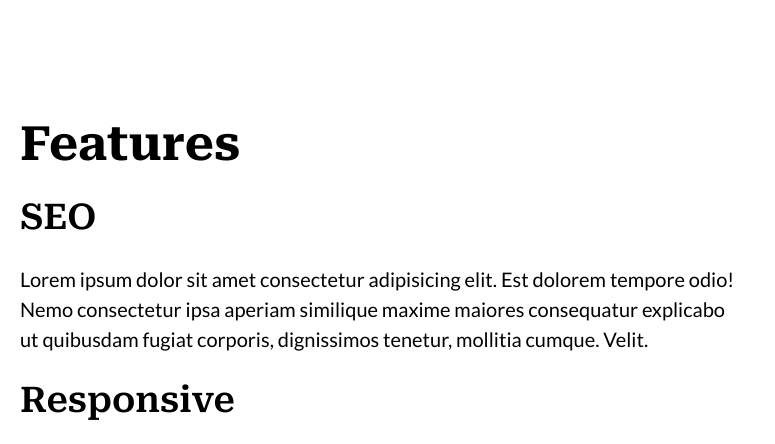
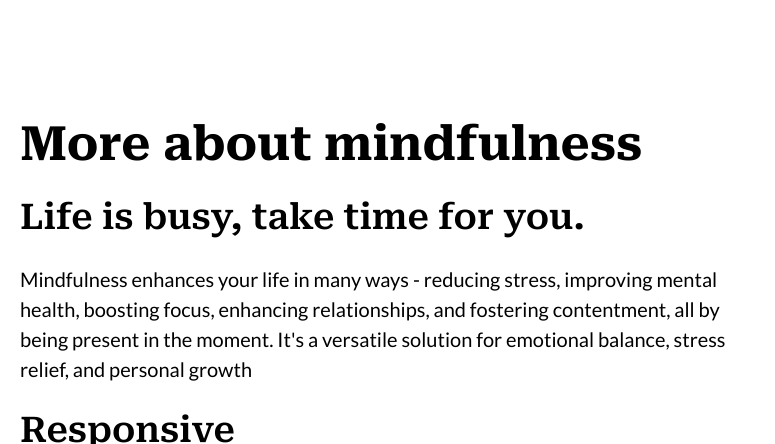
Before and after one commit to tkeeber/beinthemoment, an Astro site: page / in a window 1280 px wide. Shown: the part 2601-3045 px from the top of the page, 0-775 px from the left. Built offline with nearby package versions, Linux system fonts and the light colour scheme; Astro itself is replaced by a stand-in of ours.

Commit message:
dns changes

```diff
--- a/astro.config.mjs
+++ b/astro.config.mjs
@@ -6,8 +6,7 @@ import lit from "@astrojs/lit";
 
 // https://astro.build/config
 export default defineConfig({
-  site: "https://tkeeber.github.io",
-  base: '/beinthemoment',
+  site: "https://beinthemoment.co.uk",
   sitemap: true, // Generate sitemap (set to "false" to disable)
   integrations: [sitemap(), mdx(), lit(), icon()], // Add renderers to the config
 });
--- a/src/pages/index.astro
+++ b/src/pages/index.astro
@@ -95,13 +95,10 @@ const seo = {
 
   <StickyTextImageSection>
     <div slot="text-container">
-      <h2>Features</h2>
-      <h3>SEO</h3>
+      <h2>More about mindfulness</h2>
+      <h3>Life is busy, take time for you.</h3>
       <p>
-        Lorem ipsum dolor sit amet consectetur adipisicing elit. Est dolorem
-        tempore odio! Nemo consectetur ipsa aperiam similique maxime maiores
-        consequatur explicabo ut quibusdam fugiat corporis, dignissimos tenetur,
-        mollitia cumque. Velit.
+        Mindfulness enhances your life in many ways - reducing stress, improving mental health, boosting focus, enhancing relationships, and fostering contentment, all by being present in the moment. It's a versatile solution for emotional balance, stress relief, and personal growth
       </p>
       <h3>Responsive</h3>
       <p>
```
Also changed, not shown: 1 other file.
